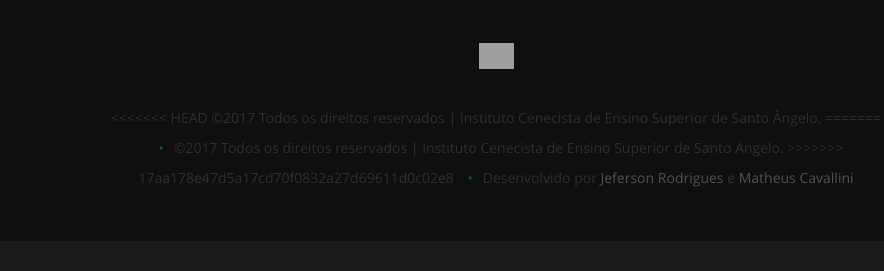
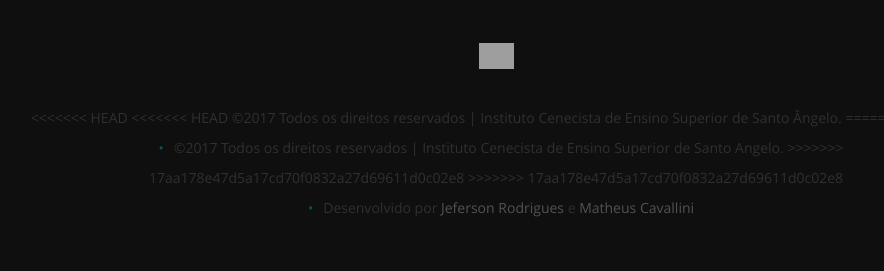
Before and after one commit to jehfersom93/sitecurso, a PHP site: page / in a window 1280 px wide. Shown: the part 2778-3049 px from the top of the page, without its empty margins (144-1028 px from the left). Before the commit the page ends 2964 px from the top, so only its background shows below. Run offline with PHP 8.4, Linux system fonts and the light colour scheme; data that the repository does not hold is empty; some libraries are stand-ins or nearby versions; grey boxes are pictures that could not be loaded.

Commit message:
Index
Alterações básicas

```diff
--- a/index.php
+++ b/index.php
@@ -72,6 +72,7 @@ while ($row = $sql->fetch_array()) {
          ================================================== -->
     <link rel="shortcut icon" href="favicon.png" >
 
+
     <script src="js/login.js"></script>
 
     <script src="js/login.js"></script>
@@ -104,6 +105,7 @@ while ($row = $sql->fetch_array()) {
             <div class="modal-dialog">
                 <div class="loginmodal-container">
                     <h1>Area do Professor</h1><br>
+                    <h1>Área do Professor</h1><br>
                     <form>
                         <input id="txtEmail" type="text" placeholder="E-mail">
                         <input id="txtSenha" type="password" name="pass" placeholder="Senha">
@@ -345,6 +347,7 @@ while ($row = $sql->fetch_array()) {
                 </div>
                 <!-- Modal Popup
                      --------------------------------------------------------------- -->
+                <!-- Modal Popup -->
 
                 <?php
                 $sql = $mysqli->query("SELECT disciplina.nomeDisciplina, disciplina.descricaoDisciplina, disciplina.urlFotoDisciplina, disciplina.urlThumbDisciplina, disciplina.tagsDisciplina, disciplina.urlSiteDisciplina FROM disciplina INNER JOIN professor_disciplina ON professor_disciplina.idDisciplina=disciplina.id WHERE professor_disciplina.idProfessor=" . $idProfessor);
@@ -464,10 +467,13 @@ while ($row = $sql->fetch_array()) {
 
                             <ul class="copyright">
 <<<<<<< HEAD
+                                <<<<<<< HEAD
                                 <li>©2017 Todos os direitos reservados | Instituto Cenecista de Ensino Superior de Santo Ângelo. </li>
 =======
+                                =======
                                 <li>©2017 Todos os direitos reservados | Instituto Cenecista de Ensino Superior de Santo Angelo. </li>
 >>>>>>> 17aa178e47d5a17cd70f0832a27d69611d0c02e8
+                                >>>>>>> 17aa178e47d5a17cd70f0832a27d69611d0c02e8
                                 <li>Desenvolvido por <a title="Styleshout" href="http://kraft.ads.cnecsan.edu.br/~jefersonrodrigues/" target='_blank'>Jeferson Rodrigues</a> e <a title="Styleshout" href="http://kraft.ads.cnecsan.edu.br/~matheuscavallini/" target='_blank'>Matheus Cavallini</a></li>
                             </ul>
 
```
